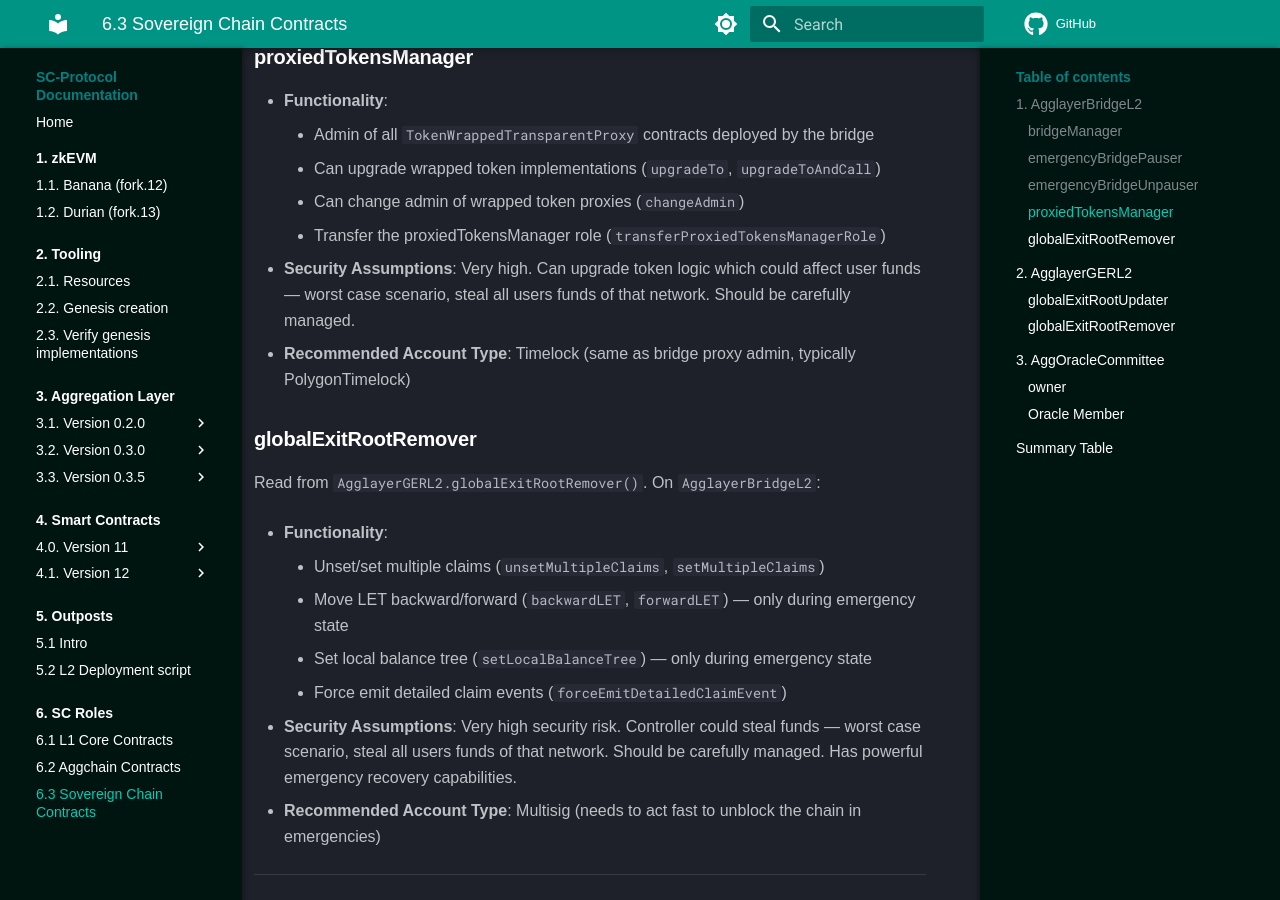
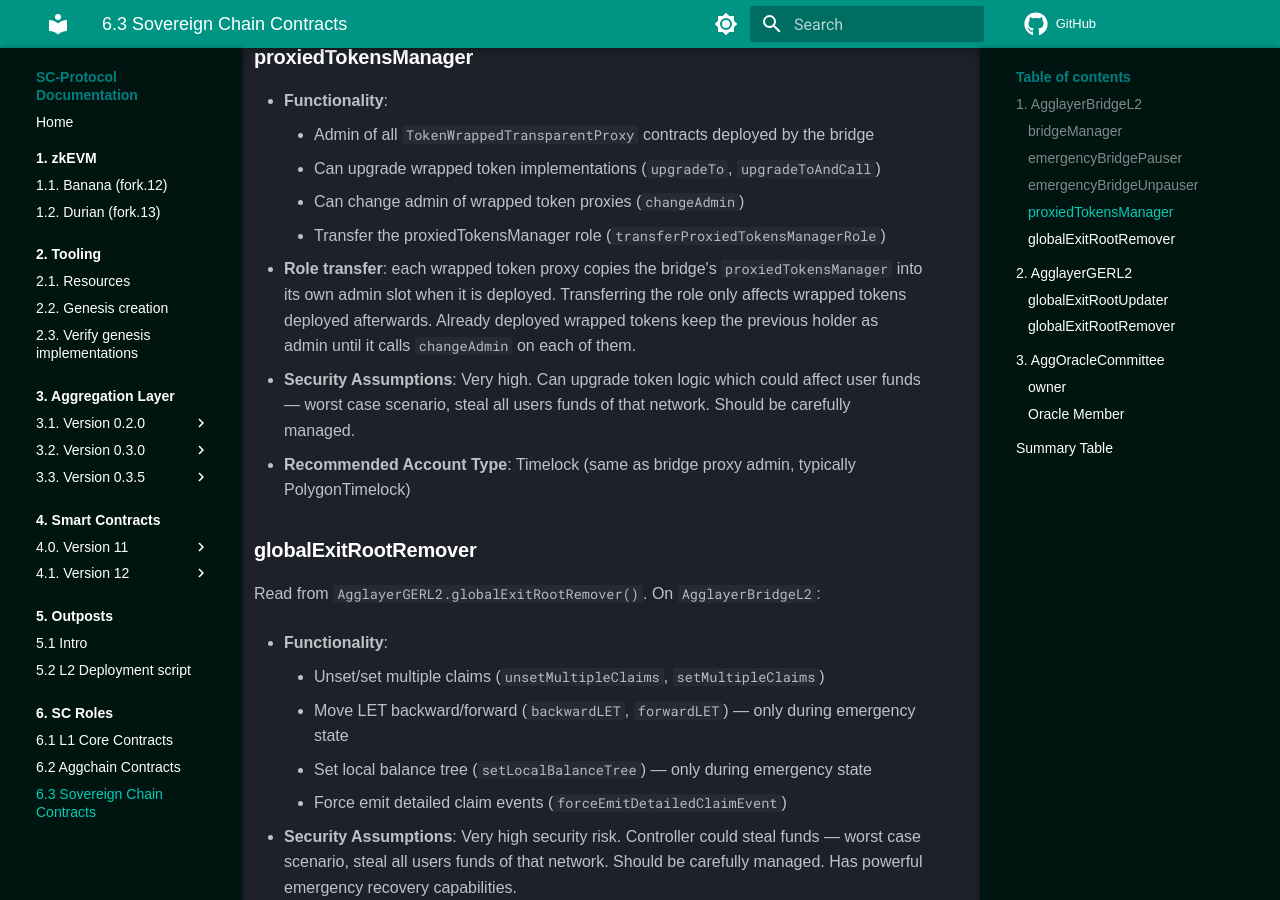
Before and after one commit to agglayer/protocol-team-docs, an MkDocs documentation site: the page built from docs/sovereign-contracts-roles/sovereign-contracts.md, in a window 1280 px wide and 900 px high, scrolled down 1738 px. Built offline with MkDocs 1.6.1 and Material for MkDocs 9.7.7, drawn with Linux system fonts in a browser that asks for light colours; comment, search, counter and statistics services are not loaded.

Commit message:
docs: proxiedTokensManager transfer does not move existing wrapped tokens
Co-Authored-By: Claude Opus 5.5 <noreply@anthropic.com>

```diff
--- a/docs/sovereign-contracts-roles/sovereign-contracts.md
+++ b/docs/sovereign-contracts-roles/sovereign-contracts.md
@@ -53,6 +53,7 @@ Inherits from `AgglayerBridge`. Defines custom address-based roles with two-step
     - Can upgrade wrapped token implementations (`upgradeTo`, `upgradeToAndCall`)
     - Can change admin of wrapped token proxies (`changeAdmin`)
     - Transfer the proxiedTokensManager role (`transferProxiedTokensManagerRole`)
+- **Role transfer**: each wrapped token proxy copies the bridge's `proxiedTokensManager` into its own admin slot when it is deployed. Transferring the role only affects wrapped tokens deployed afterwards. Already deployed wrapped tokens keep the previous holder as admin until it calls `changeAdmin` on each of them.
 - **Security Assumptions**: Very high. Can upgrade token logic which could affect user funds — worst case scenario, steal all users funds of that network. Should be carefully managed.
 - **Recommended Account Type**: Timelock (same as bridge proxy admin, typically PolygonTimelock)
 
```
Also changed, not shown: docs/aggregation-layer/v0.3.0/UpgradeableTokens.md (+1 -0 lines).
